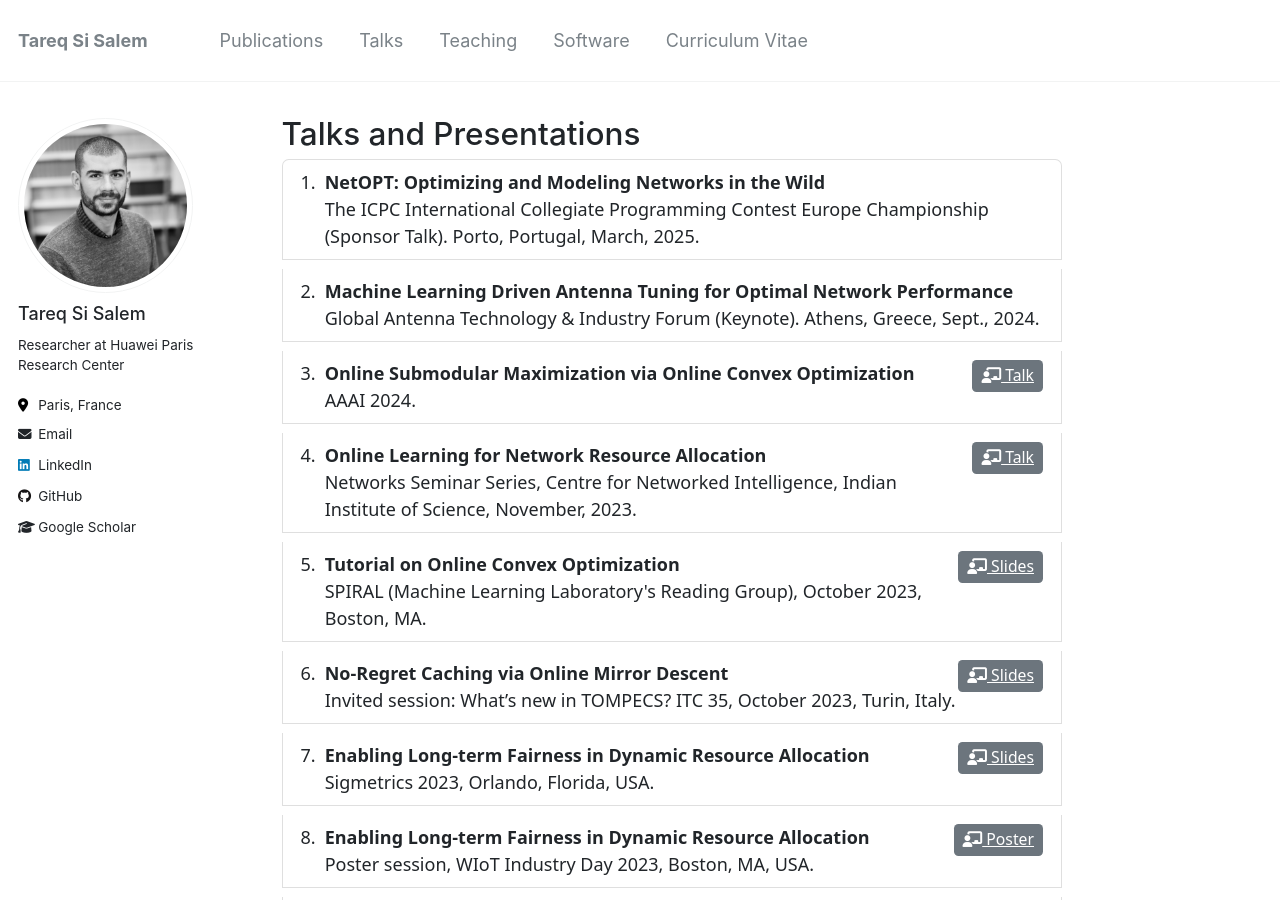
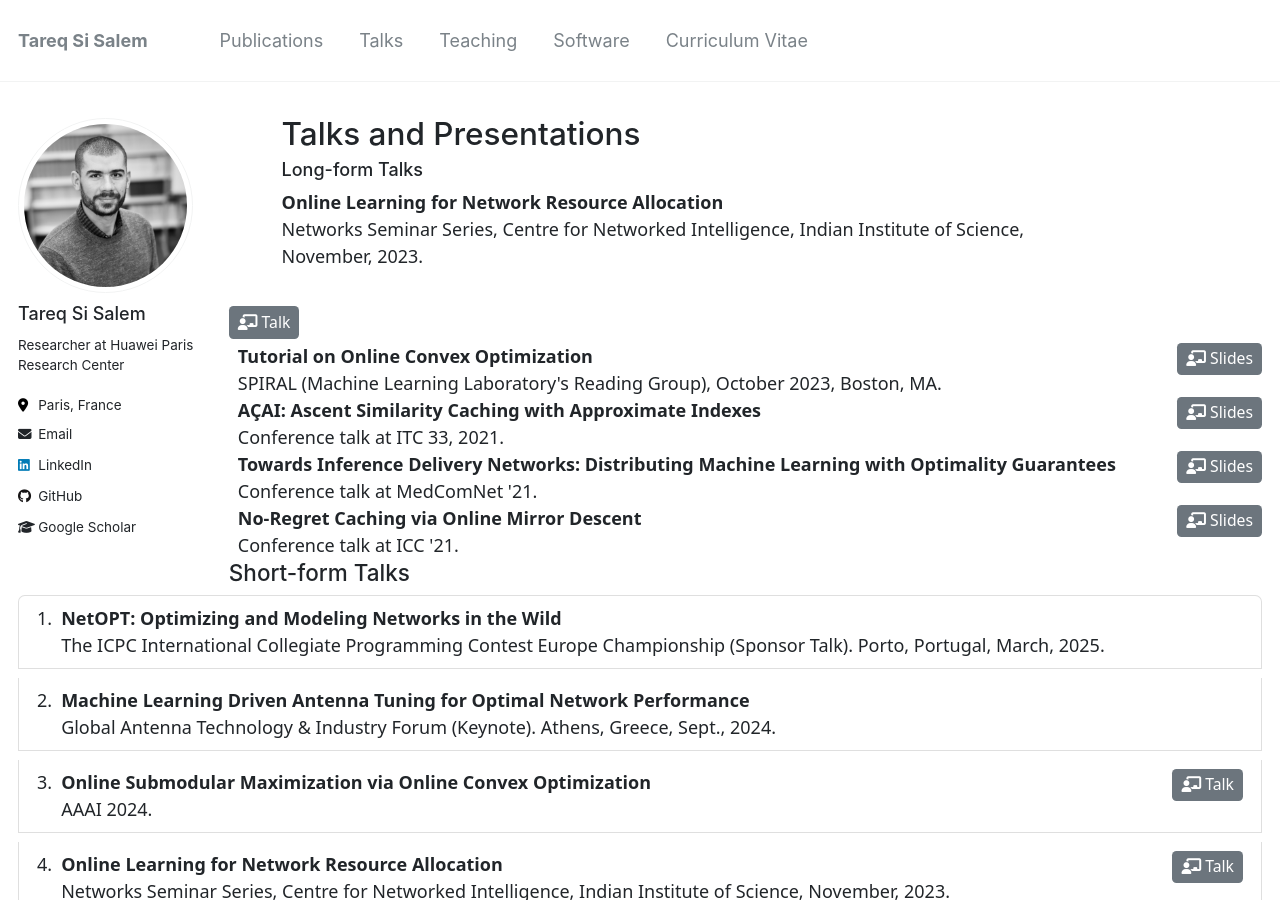
Before and after one commit to tareq-si-salem/tareq-si-salem.github.io, a Jekyll site: the page built from _pages/talks.html, in a window 1280 px wide and 900 px high. Built offline with Jekyll 4.4.1, drawn with Linux system fonts in a browser that asks for light colours.

Commit message:
Update talks.html

```diff
--- a/_pages/talks.html
+++ b/_pages/talks.html
@@ -16,6 +16,56 @@
 {% endfor %}
 <link href="https://cdn.jsdelivr.net/npm/bootstrap@5.2.3/dist/css/bootstrap.min.css" rel="stylesheet" integrity="sha384-rbsA2VBKQhggwzxH7pPCaAqO46MgnOM80zW1RWuH61DGLwZJEdK2Kadq2F9CUG65" crossorigin="anonymous">
 <link href="https://cdnjs.cloudflare.com/ajax/libs/font-awesome/6.2.1/css/all.min.css" rel="stylesheet" crossorigin="anonymous">
+
+<h6>Long-form Talks</h6>
+<ol class="list-group list-group-numbered">
+
+<div class="fw-bold"> Online Learning for Network Resource Allocation</div>
+ Networks Seminar Series, Centre for Networked Intelligence, Indian Institute of Science, November, 2023.
+</div>
+<a  class="btn btn-secondary btn-sm" href="https://www.youtube.com/watch?v=b4PoeYqJ3xQ&t=203s"> <span class = "text-nowrap"><i class="fa-solid fa-chalkboard-user"></i> Talk</span></a>
+</li>
+
+<li class="list-group-item d-flex justify-content-between align-items-start">
+<div class="ms-2 me-auto">
+<div class="fw-bold"> Tutorial on Online Convex Optimization</div>
+  SPIRAL (Machine Learning Laboratory's Reading Group), October 2023, Boston, MA.
+</div>
+<a  class="btn btn-secondary btn-sm" href="/files/pdf/OCO_tutorial.pdf"> <span class = "text-nowrap"><i class="fa-solid fa-chalkboard-user"></i> Slides</span></a>
+</li>
+
+<li class="list-group-item d-flex justify-content-between align-items-start">
+<div class="ms-2 me-auto">
+<div class="fw-bold"> AÇAI: Ascent Similarity Caching with Approximate Indexes</div>
+ Conference talk at ITC 33, 2021.
+</div>
+
+<a  class="btn btn-secondary btn-sm" href="http://www-sop.inria.fr/members/Tareq.Si-Salem/slides/itc21-sisalem.pdf"> <span class = "text-nowrap"><i class="fa-solid fa-chalkboard-user"></i> Slides</span></a>
+
+</li>
+
+<li class="list-group-item d-flex justify-content-between align-items-start">
+<div class="ms-2 me-auto">
+<div class="fw-bold"> Towards Inference Delivery Networks: Distributing Machine Learning with Optimality Guarantees</div>
+ Conference talk at MedComNet '21.
+</div>
+
+<a  class="btn btn-secondary btn-sm" href="http://www-sop.inria.fr/members/Tareq.Si-Salem/slides/medcomnet21-sisalem.pdf"><span class = "text-nowrap"><i class="fa-solid fa-chalkboard-user"></i> Slides</span></a>
+
+</li>
+
+<li class="list-group-item d-flex justify-content-between align-items-start">
+<div class="ms-2 me-auto">
+<div class="fw-bold"> No-Regret Caching via Online Mirror Descent</div>
+ Conference talk at ICC '21.
+</div>
+<a  class="btn btn-secondary btn-sm" href="http://www-sop.inria.fr/members/Tareq.Si-Salem/slides/icc21-sisalem.pdf"> <span class = "text-nowrap"><i class="fa-solid fa-chalkboard-user"></i> Slides</span></a>
+
+</li>
+</ol>
+
+
+<h5>Short-form Talks</h5>
 <ol class="list-group list-group-numbered">
 <li class="list-group-item d-flex justify-content-between align-items-start">
 <div class="ms-2 me-auto">
@@ -131,4 +181,8 @@
 
 </li>
 </ol>
+
+
+
+
 <script src="https://cdn.jsdelivr.net/npm/bootstrap@5.2.3/dist/js/bootstrap.bundle.min.js" integrity="sha384-kenU1KFdBIe4zVF0s0G1M5b4hcpxyD9F7jL+jjXkk+Q2h455rYXK/7HAuoJl+0I4" crossorigin="anonymous"></script>
```
